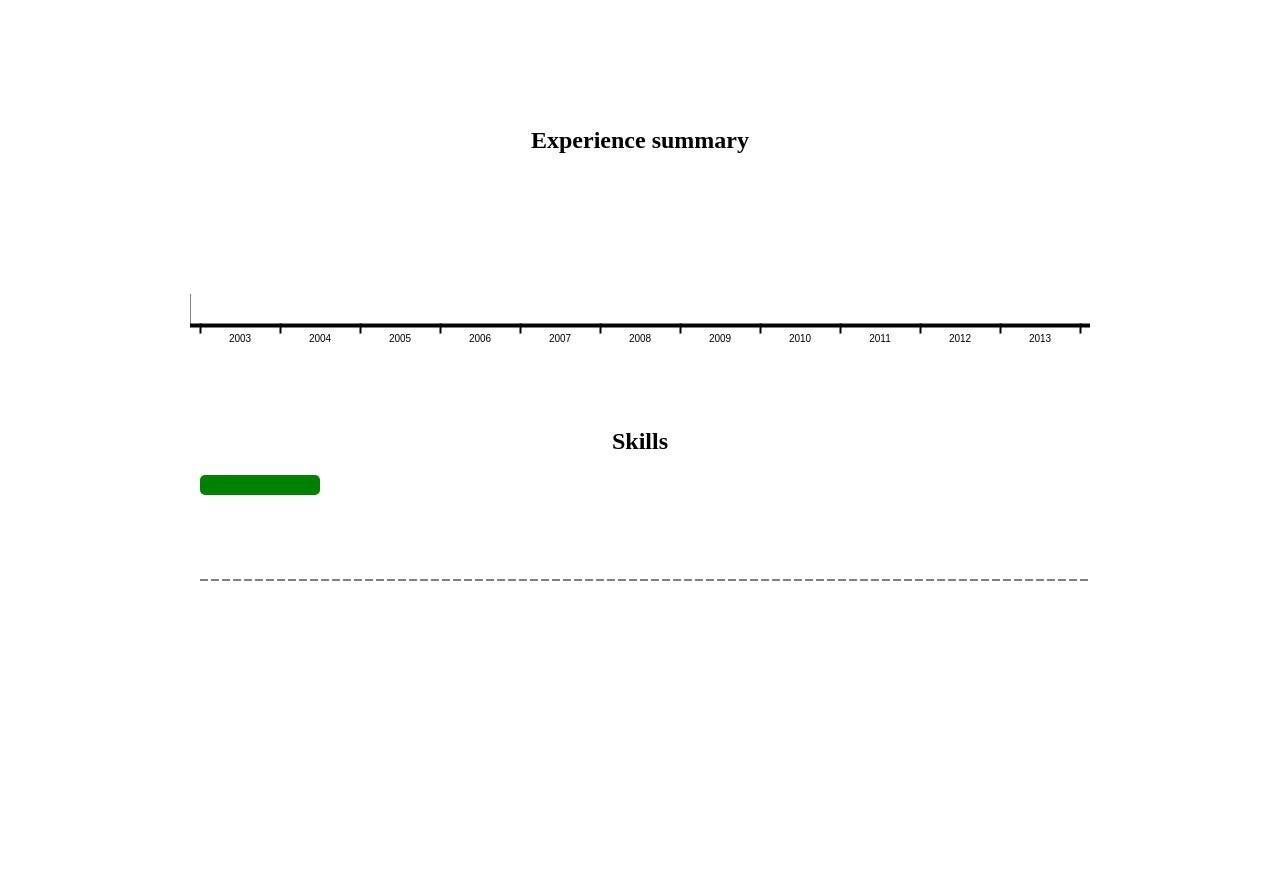
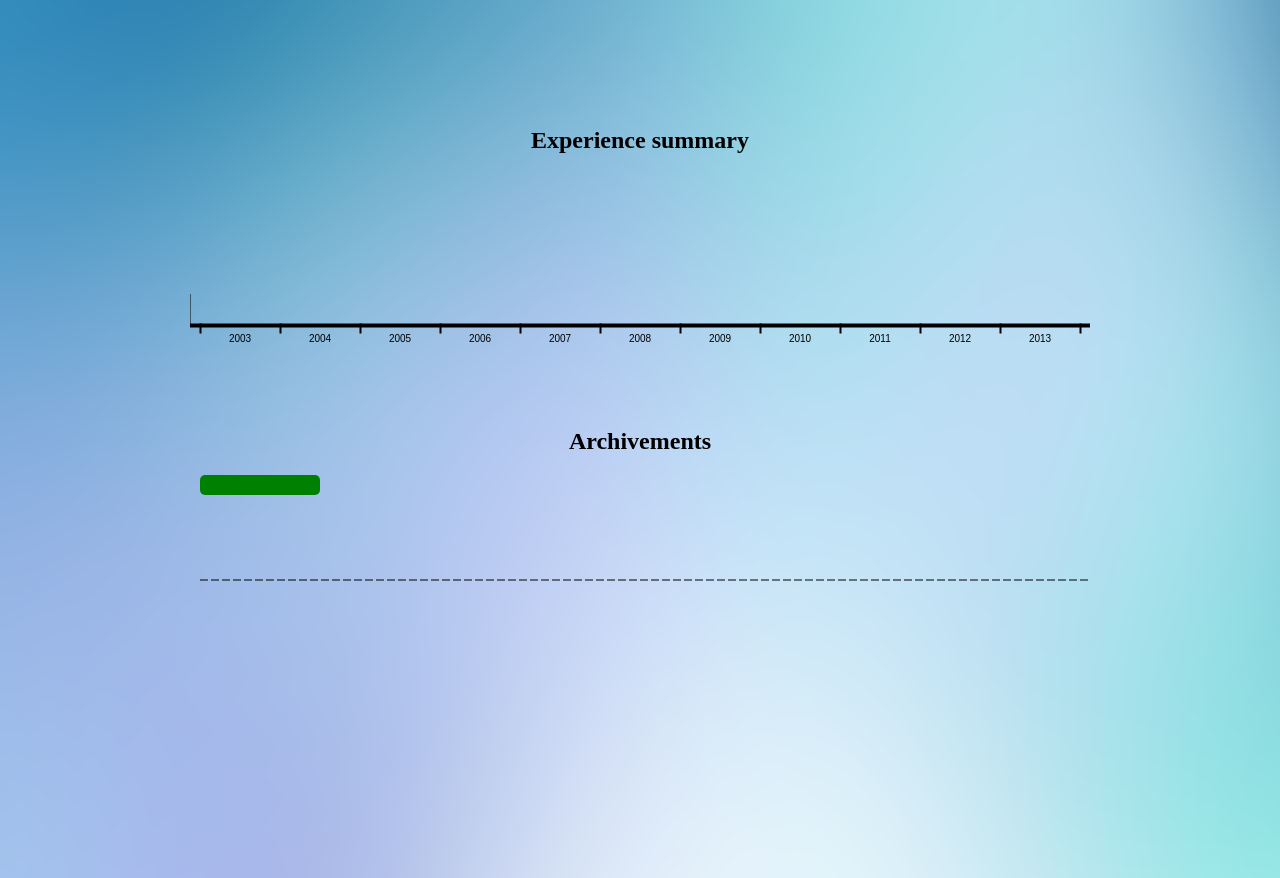
Before and after one commit to bylee/profile, a plain HTML site: page index.html in a window 1280 px wide. Shown: the top 878 px of the page. Drawn offline with Linux system fonts and the light colour scheme; no server answers.

Commit message:
add background image

```diff
--- a/css/profile.css
+++ b/css/profile.css
@@ -1,4 +1,8 @@
 @CHARSET "utf-8";
+
+html {
+	background-image: url( '../img/bg_sample_h.jpg' );
+}
 
 #main {
 	text-align: center;
--- a/js/mvc.js
+++ b/js/mvc.js
@@ -260,7 +260,7 @@
 			var x = margin + axisGap + ( start - startYear - 1 ) * gap;
 			var y = 100 + 200 * this.index;
 			var w = ( end - start ) * gap;
-			this.rect( x, y, w, 10 ).attr( 'fill', 'white' );
+			this.rect( x, y, w, 10 ).attr( 'fill', 'lightgray' );
 			if ( this.model.get( 'title') ) {
 				this.text( x + w/2, y + (( this.model.get( 'titlelocation' ) == 'over' )?-10:20 ), this.model.get( 'title' ) )
 				.attr( 'fill', 'red' ).attr( 'font-weight', 'bold' );
@@ -419,7 +419,7 @@
 				collection: experience
 			} );
 
-			this.$el.append( '<h2 id="skills">Skills</h2>' );
+			this.$el.append( '<h2 id="skills">Archivements</h2>' );
 
 			this.archView = new ArchivementsView( {
 				parent: this,
```
Also changed, not shown: img/bg_sample_h.jpg (added), 1 other file.
